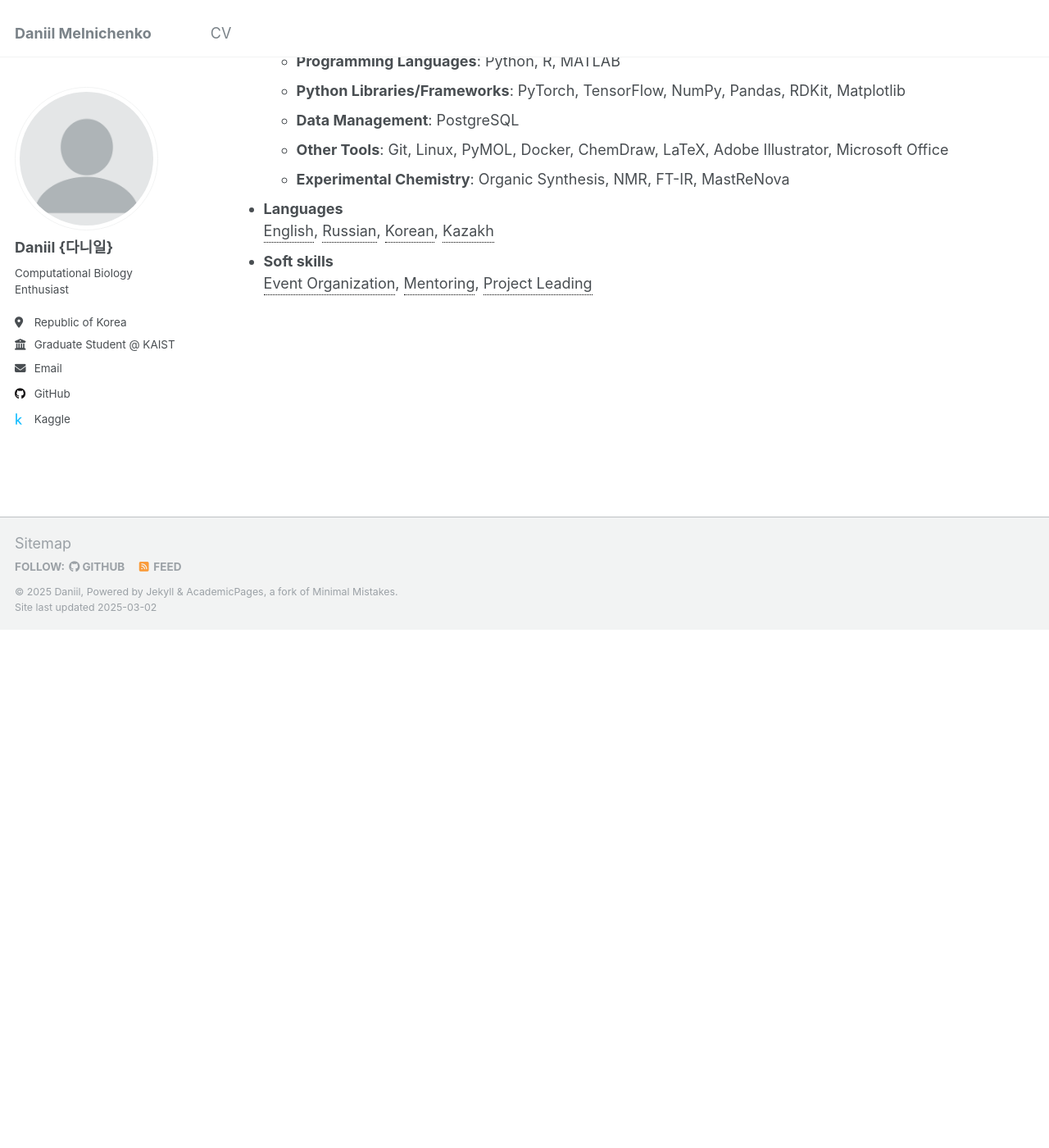
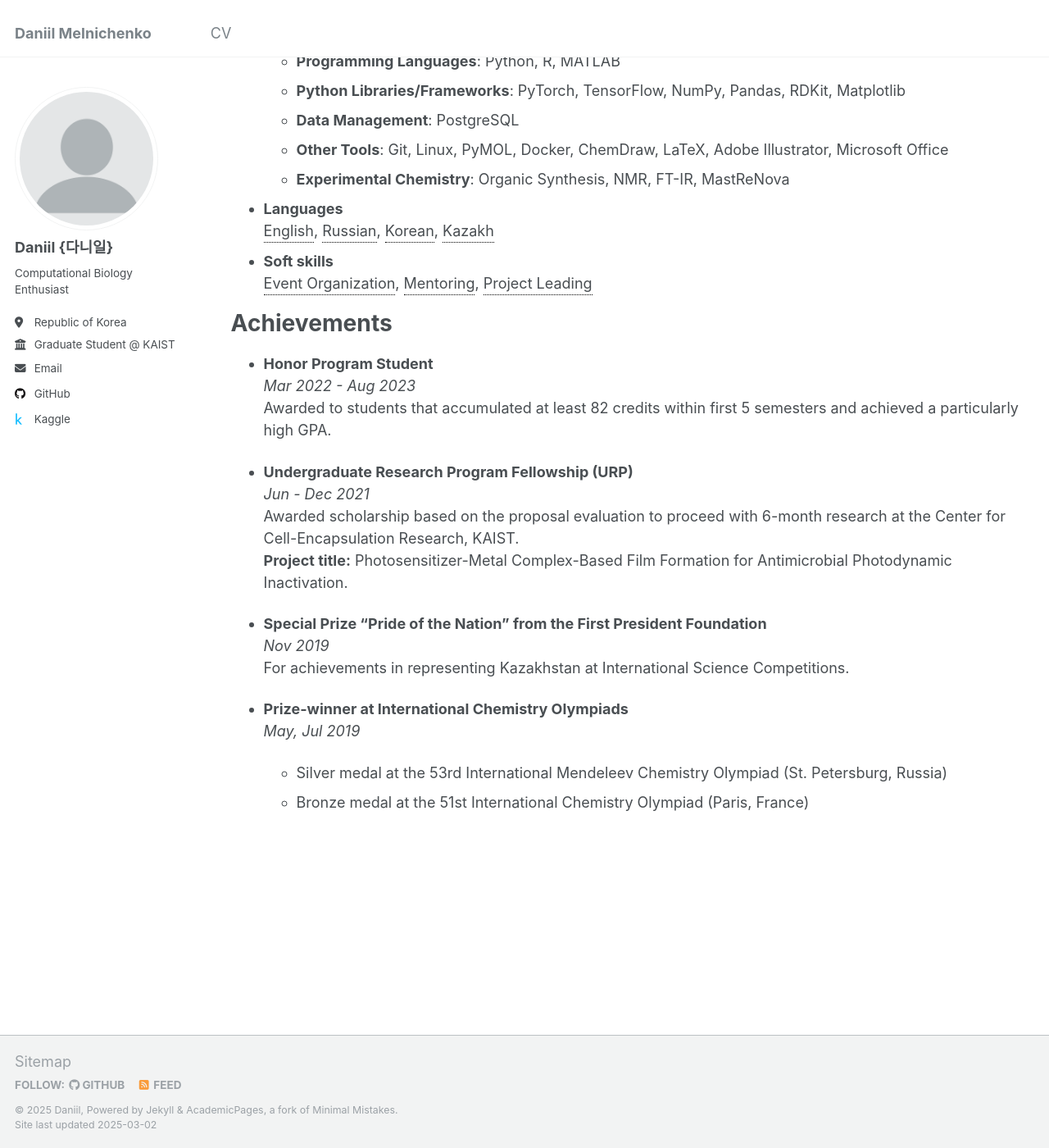
Before and after one commit to daniilmelnichenko/daniilmelnichenko.github.io, a Jekyll site: the page built from _pages/cv.md, in a window 1280 px wide and 1400 px high, scrolled down 2019 px. Shown: the whole window at 82% size. Built offline with Jekyll 4.4.1, drawn with Linux system fonts in a browser that asks for light colours; before the commit the page ends 2788 px from its top, so only the background shows below that.

Commit message:
cv update

```diff
--- a/_pages/cv.md
+++ b/_pages/cv.md
@@ -96,6 +96,27 @@ Skills
 <span class="tooltip">Mentoring<span class="tooltiptext">Through guiding an intern project</span></span>,
 <span class="tooltip">Project Leading<span class="tooltiptext">Through work at a non-profit fund</span></span>
 
+Achievements
+======
+* **Honor Program Student**
+  <span style="display: inline-block; width: 100%;">*Mar 2022 - Aug 2023*</span>
+  <span style="display: inline-block; width: 100%;">Awarded to students that accumulated at least 82 credits within first 5 semesters and achieved a particularly high GPA.</span>
+
+* **Undergraduate Research Program Fellowship (URP)**
+  <span style="display: inline-block; width: 100%;">*Jun - Dec 2021*</span>
+  <span style="display: inline-block; width: 100%;">Awarded scholarship based on the proposal evaluation to proceed with 6-month research at the Center for Cell-Encapsulation Research, KAIST.
+  **Project title:** Photosensitizer-Metal Complex-Based Film Formation for Antimicrobial Photodynamic Inactivation.</span>
+
+* **Special Prize “Pride of the Nation” from the First President Foundation**
+  <span style="display: inline-block; width: 100%;">*Nov 2019*</span>
+  <span style="display: inline-block; width: 100%;">For achievements in representing Kazakhstan at International Science Competitions.</span>
+
+* **Prize-winner at International Chemistry Olympiads**
+  <span style="display: inline-block; width: 100%;">*May, Jul 2019*</span>
+  <ul>
+      <li>Silver medal at the 53rd International Mendeleev Chemistry Olympiad (St. Petersburg, Russia)</li>
+      <li>Bronze medal at the 51st International Chemistry Olympiad (Paris, France)</li>
+  </ul>
 
 <style>
 .tooltip {
```
